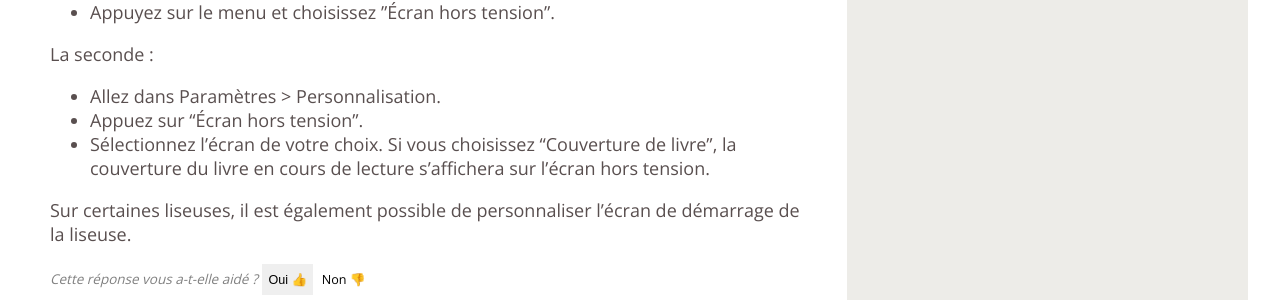
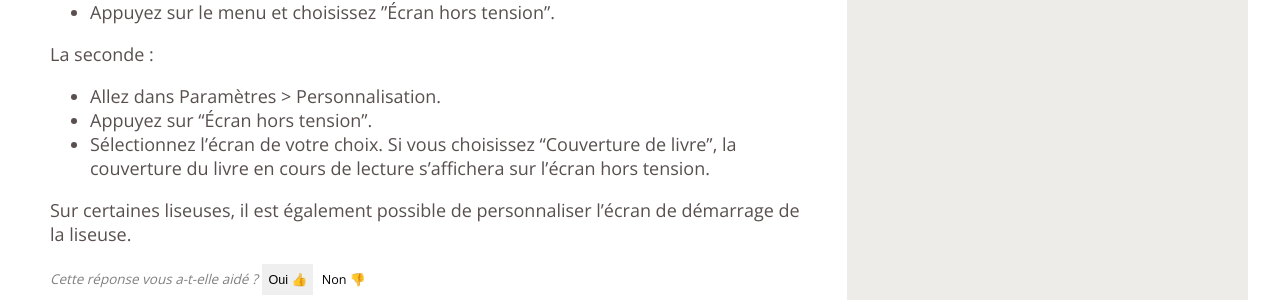
Before and after one commit to TEA-ebook/help-center, a Jekyll site: the page built from _pages/FAQ-liseuse.md, in a window 1280 px wide and 900 px high, scrolled down 5529 px. Shown: the part 152-452 px from the top of the window. Built offline with Jekyll 4.4.1, drawn with Linux system fonts in a browser that asks for light colours.

Commit message:
Update FAQ-liseuse.md

```diff
--- a/_pages/FAQ-liseuse.md
+++ b/_pages/FAQ-liseuse.md
@@ -253,7 +253,7 @@ La première :
 
 La seconde :
  - Allez dans Paramètres > Personnalisation.
- - Appuez sur "Écran hors tension".
+ - Appuyez sur "Écran hors tension".
  - Sélectionnez l'écran de votre choix. Si vous choisissez "Couverture de livre", la couverture du livre en cours de lecture s'affichera sur l'écran hors tension.
 
 Sur certaines liseuses, il est également possible de personnaliser l'écran de démarrage de la liseuse.
```
